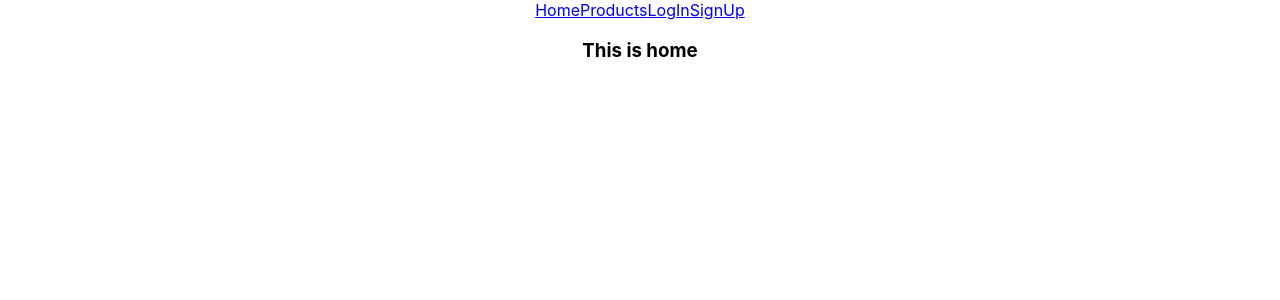
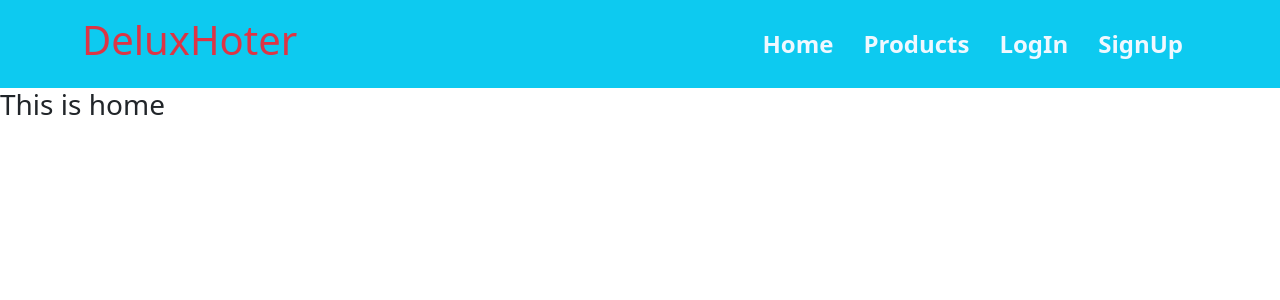
Before and after one commit to azmi0323/firebase-router-delux-hotel-project, a React (Create React App) app: page / in a window 1280 px wide. Shown: the top 300 px of the page. Built offline with nearby package versions, Linux system fonts and the light colour scheme.

Commit message:
header part style

```diff
--- a/package.json
+++ b/package.json
@@ -3,8 +3,10 @@
   "version": "0.1.0",
   "private": true,
   "dependencies": {
+    "bootstrap": "^5.1.3",
     "cra-template": "1.1.3",
     "react": "^18.0.0",
+    "react-bootstrap": "^2.2.3",
     "react-dom": "^18.0.0",
     "react-router-dom": "^6.3.0",
     "react-scripts": "5.0.0"
--- a/src/App.js
+++ b/src/App.js
@@ -8,7 +8,7 @@
 
 function App() {
   return (
-    <div className="App">
+    <div>
       <Header></Header>
       <Routes>
         <Route path='/' element={<Home></Home>}></Route>
--- a/src/components/Header/Header.css
+++ b/src/components/Header/Header.css
@@ -0,0 +1,6 @@
+.Header-option a{
+    text-decoration: none;
+    color: aliceblue;
+    margin: 15px;
+
+}
--- a/src/components/Header/Header.js
+++ b/src/components/Header/Header.js
@@ -1,18 +1,22 @@
-import React from 'react';
-import { Link } from 'react-router-dom';
-import Home from '../Home/Home';
-import Login from '../Login/Login';
-import Products from '../Products/Products';
-
+import React from "react";
+import { Link } from "react-router-dom";
+import "./Header.css";
 const Header = () => {
-    return (
-        <div>
-            <Link to='/' >Home</Link>
-            <Link to='/products'>Products</Link>
-            <Link to='/login'>LogIn</Link>
-            <Link to='/signUp'>SignUp</Link>
+  return (
+    <div className="bg-info py-3">
+      <div className="d-flex justify-content-between align-items-center container">
+        <div className="text-danger">
+            <h1>DeluxHoter</h1>
         </div>
-    );
+        <div className="Header-option fw-bold fs-4">
+          <Link to="/">Home</Link>
+          <Link to="/products">Products</Link>
+          <Link to="/login">LogIn</Link>
+          <Link to="/signUp">SignUp</Link>
+        </div>
+      </div>
+    </div>
+  );
 };
 
 export default Header;
--- a/src/index.js
+++ b/src/index.js
@@ -3,6 +3,7 @@
 import "./index.css";
 import App from "./App";
 import { BrowserRouter } from "react-router-dom";
+import 'bootstrap/dist/css/bootstrap.min.css';
 
 ReactDOM.render(
   <BrowserRouter>
```
Also changed, not shown: 1 other file (tests, documents, lock files or other folders).
